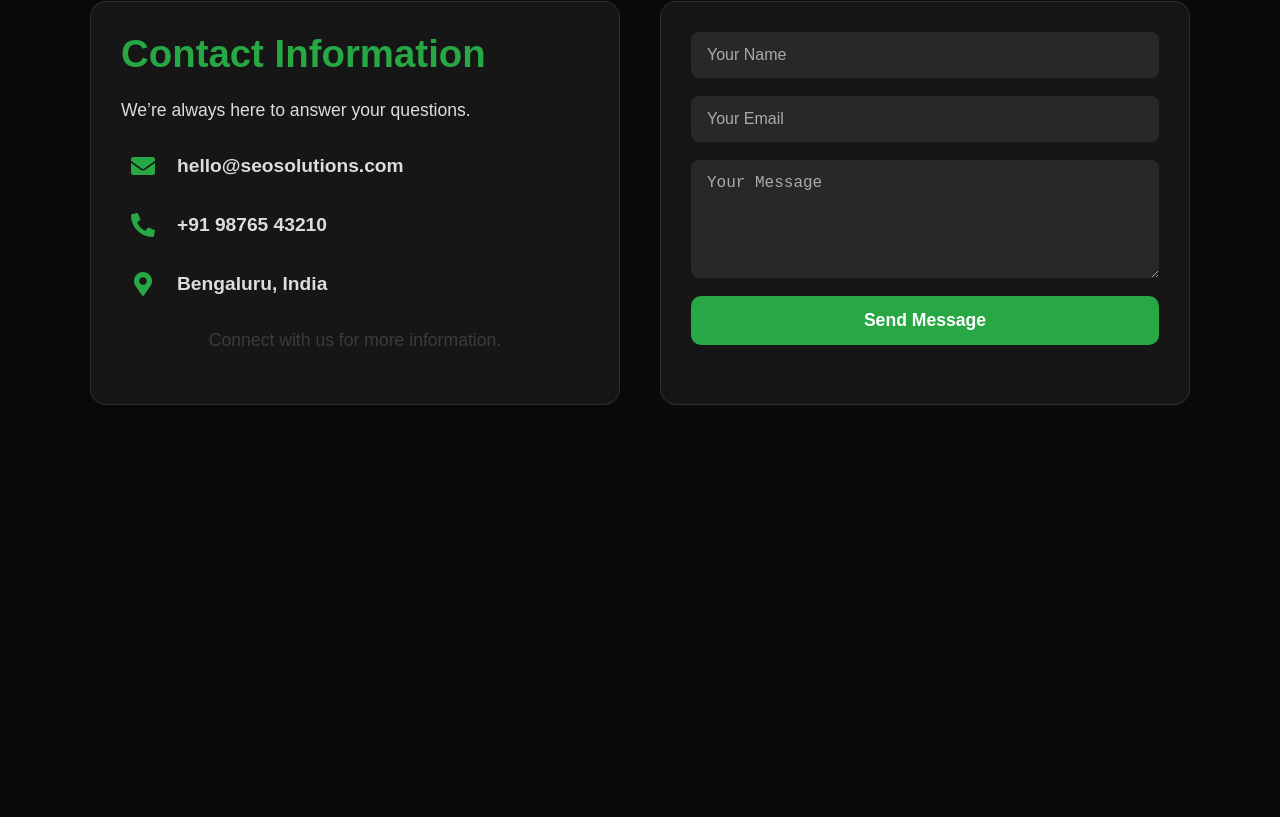
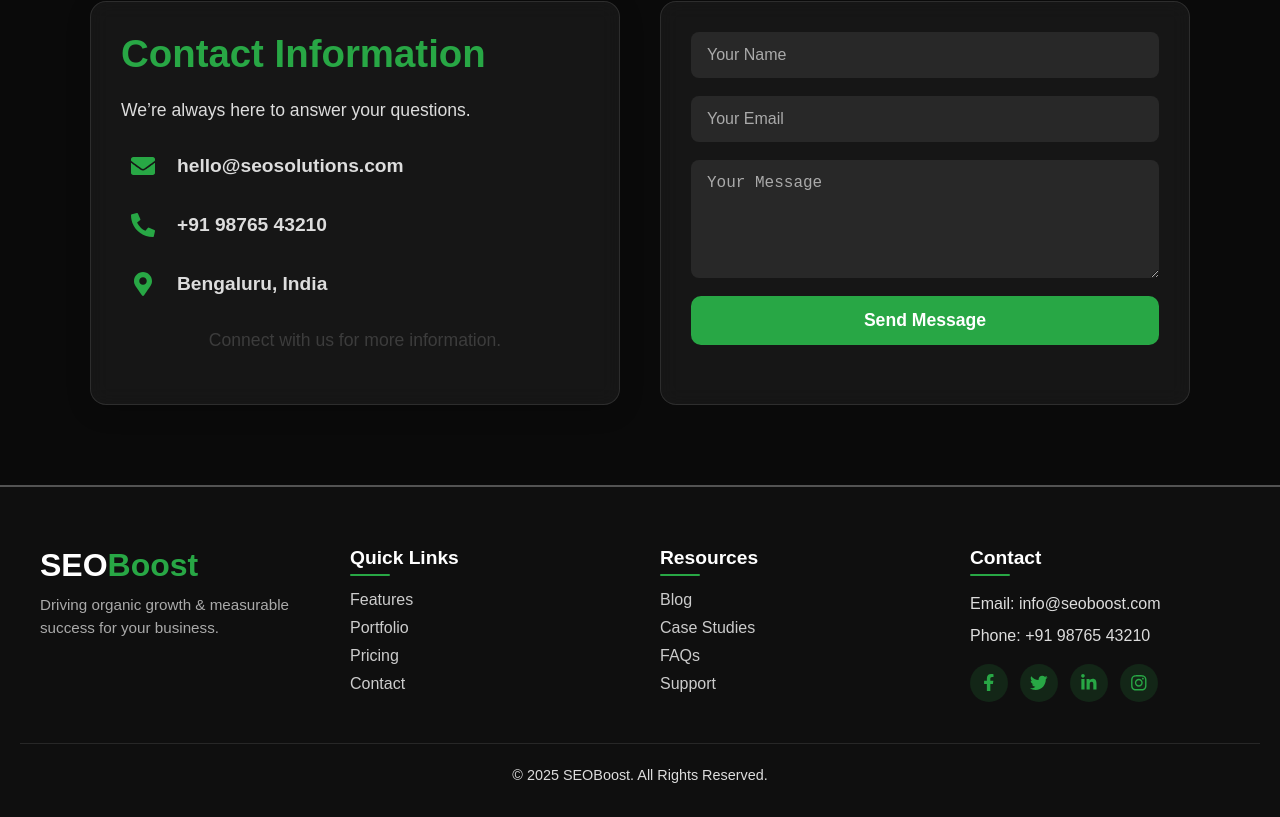
Before and after one commit to Santhosh-Kumar-2004/seo-saas-landing-page, a React (Vite) app: page / in a window 1280 px wide. Shown: the part 3833-4650 px from the top of the page. Before the commit the page ends 4318 px from the top, so only its background shows below. Built offline with nearby package versions, Linux system fonts and the light colour scheme.

Commit message:
Everything is Perfect - Final committ

```diff
--- a/src/App.jsx
+++ b/src/App.jsx
@@ -6,6 +6,7 @@ import WhyHire from './components/WhyHire'
 import PricingSection from './components/PricingSection'
 import PortfolioSection from './components/PortfolioSection'
 import ContactSection from './components/Contact'
+import Footer from './components/Footer'
 
 function App() {
 
@@ -23,6 +24,8 @@ function App() {
     <PortfolioSection />
     <hr style={{ border: '1px solid rgba(255, 255, 255, 0.3)' }} />
     <ContactSection />
+    <hr style={{ border: '1px solid rgba(255, 255, 255, 0.3)' }} />
+    <Footer />
     </>
   )
 }
--- a/src/styles/Footer.css
+++ b/src/styles/Footer.css
@@ -1,6 +1,6 @@
 /* Footer Base */
 .footer {
-  background: #111;
+  background: #0f0f0f;
   color: #ccc;
   padding: 60px 20px 30px;
   position: relative;
```
